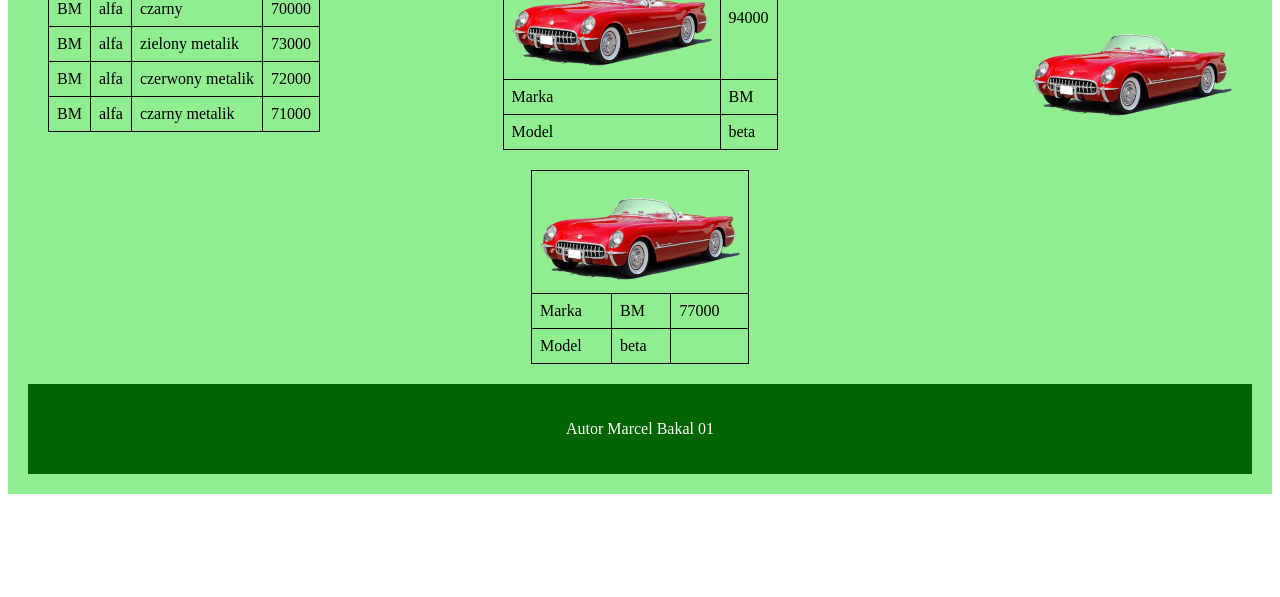
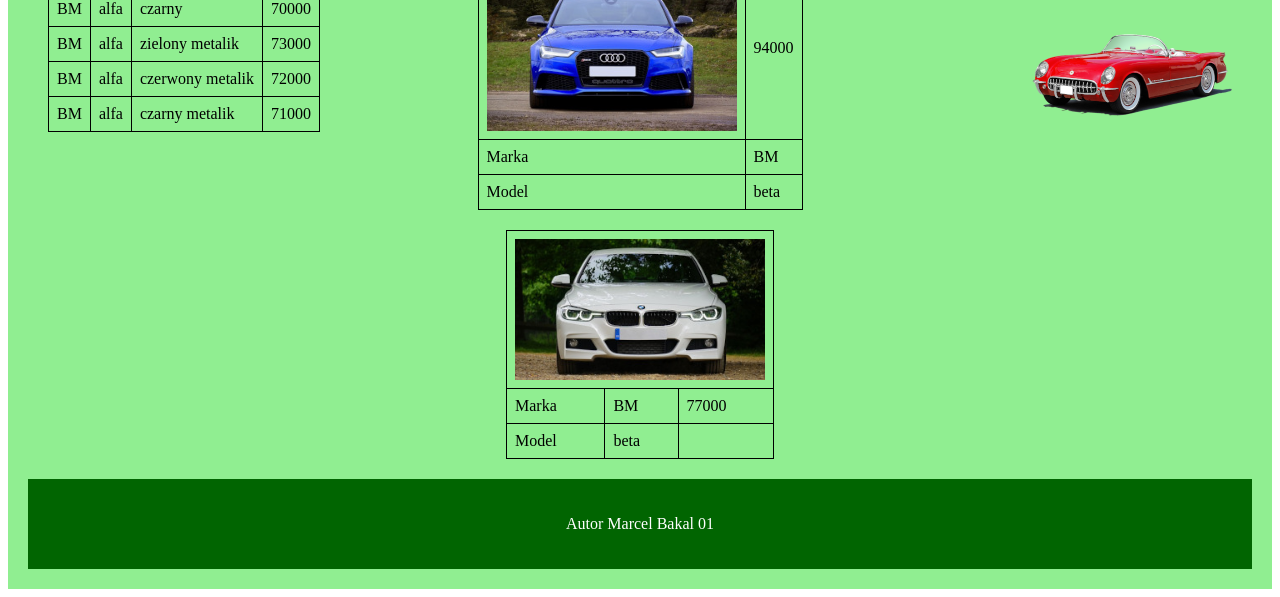
Before and after one commit to marcelzizupl-create/serwiskonfiguracjisamochodow, a plain HTML site: page index.html in a window 1280 px wide. Shown: the part 314-911 px from the top of the page. Before the commit the page ends 816 px from the top, so only its background shows below. Drawn offline with Linux system fonts and the light colour scheme.

Commit message:
Update image sources and contact number in index.html

```diff
--- a/index.html
+++ b/index.html
@@ -46,7 +46,7 @@
                     <td colspan="2">Konfiguracja</td> <td>Cena</td>
                 </tr>
                 <tr>
-                    <td colspan="2"><img src="a3.png" alt="auto"></td> <td>94000</td>
+                    <td colspan="2"><img src="a1.jpg" alt="auto"></td> <td>94000</td>
                 </tr>
                 <tr>
                     <td>Marka</td> <td colspan="2">BM</td>
@@ -58,7 +58,7 @@
 
             <table style="margin-top: 20px;">
                 <tr>
-                    <td colspan="3"><img src="a3.png" alt="auto"></td>
+                    <td colspan="3"><img src="a2.jpg" alt="auto"></td>
                 </tr>
                 <tr>
                     <td>Marka</td> <td>BM</td> <td>77000</td>
@@ -70,7 +70,7 @@
         </div>
 
         <div id="kontakt">
-            <p>111 222 444</p>
+            <p>111 222 333</p>
             <picture>
                 <img src="a3.png" alt="auto">
             </picture>
```
